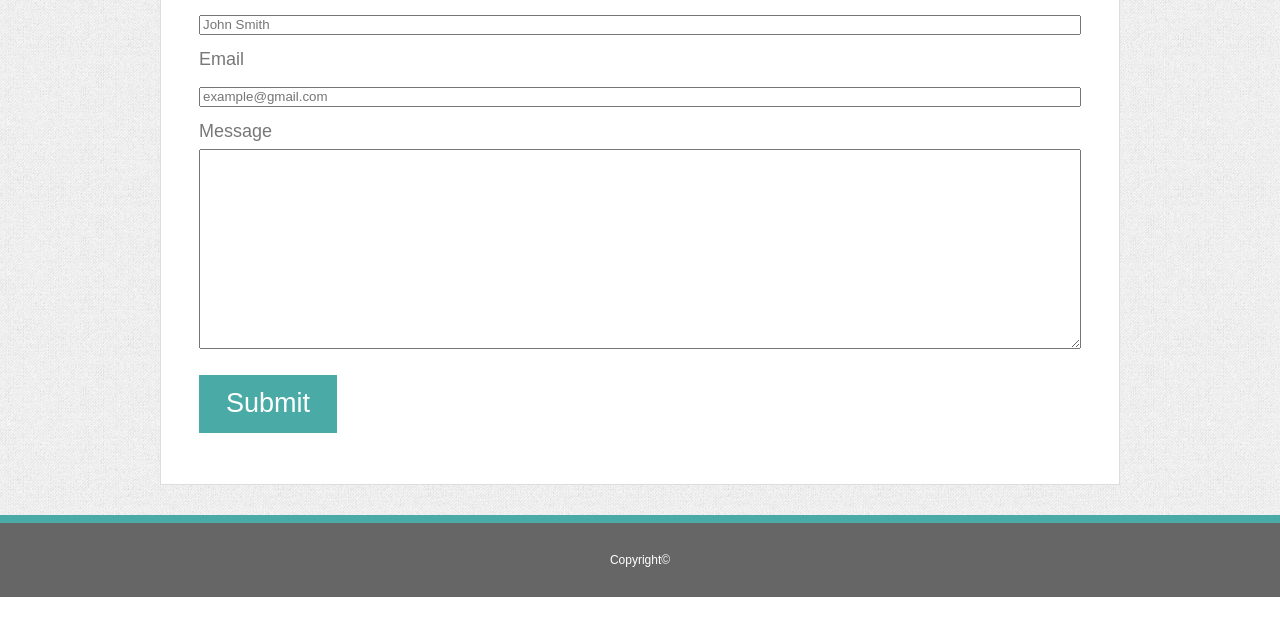
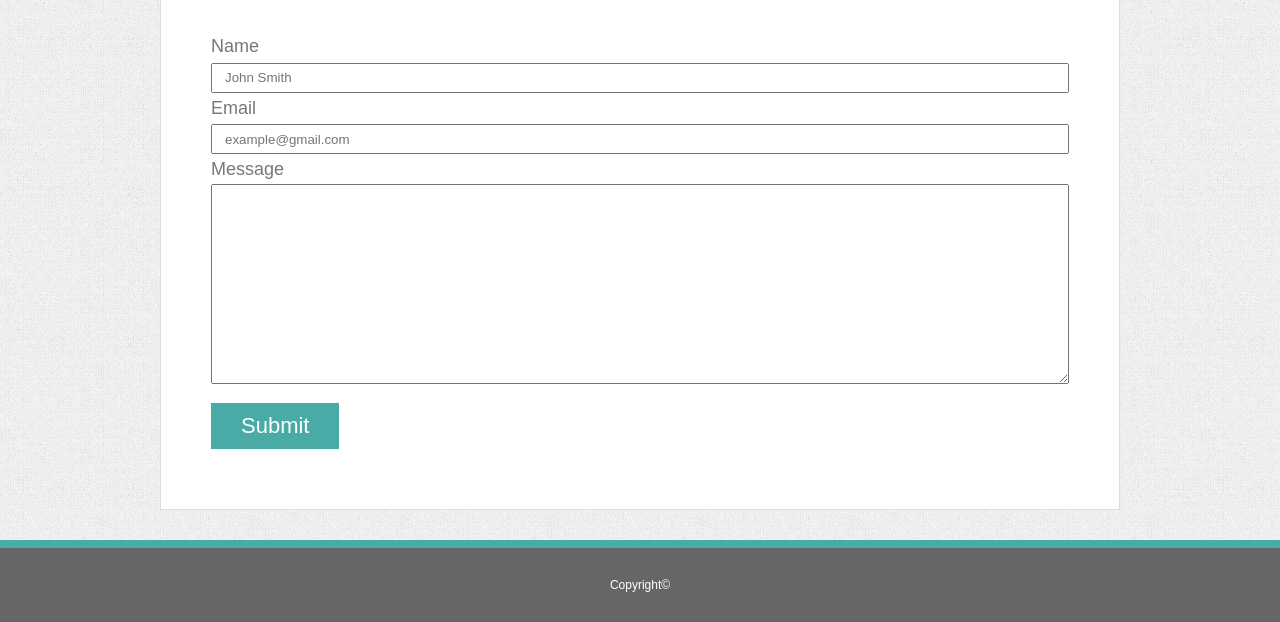
Before and after one commit to kimberlycase91/Basic-Portfolio, a plain HTML site: page contact.html in a window 1280 px wide. Shown: the part 284-906 px from the top of the page. Before the commit the page ends 881 px from the top, so only its background shows below. Drawn offline with Linux system fonts and the light colour scheme.

```diff
--- a/assets/css/style.css
+++ b/assets/css/style.css
@@ -90,6 +90,7 @@ h3 {
 
 #main-container {
     padding-top: 20px;
+    position: relative;
 }
 
 .main-section {
@@ -124,18 +125,23 @@ footer {
 /* contact page*/
 
 .contact-form {
-    padding: 1em;
-    line-height: 2em;
+    padding: 30px;
+    line-height: 30px;
+    font-size: 18px;
+}
+
+::placeholder {
+    padding: 10px;
 }
 
 #name {
     width: 100%;
-    height: 1.5em;
+    height: 30px;
 }
 
 #email {
     width: 100%;
-    height: 1.5em;
+    height: 30px;
 }
 
 #message {
@@ -146,10 +152,10 @@ footer {
     background-color: #4aaaa5;
     color: white;
     font-family: 'Arial', 'Helvetica Neue', Arial, Helvetica, sans-serif;
-    padding: .5em 1em .5em 1em;
-    margin-top: .5em;
-    margin-bottom: .5em;
-    font-size: 1.5em;
+    padding: 10px 30px;
+    margin-top: 10px;
+    margin-bottom: 10px;
+    font-size: 22px;
     text-align: center;
     border: none;
 }
@@ -165,7 +171,7 @@ footer {
 }
 
 .project:nth-child(even) {
-    margin-right:40px;
+    margin-right:60px;
 }
 
 .project img {
--- a/contact.html
+++ b/contact.html
@@ -18,7 +18,8 @@
             </div>
         </header>
 
-        <section class="main-section" id="main-container">
+        <div id="main-container" class=container>
+        <section class="main-section">
         <h1>Contact</h1>
 
         <div class="contact-form">
@@ -38,9 +39,8 @@
                 <input type="submit" id="submit-btn" value="Submit">
             </form>
         </div>
-
     </section>
-
+    </div>
     <footer>
        <div class="container">Copyright&copy;</div>
         </footer>
```
Also changed, not shown: index.html (+3 -3 lines), portfolio.html (+3 -2 lines).
